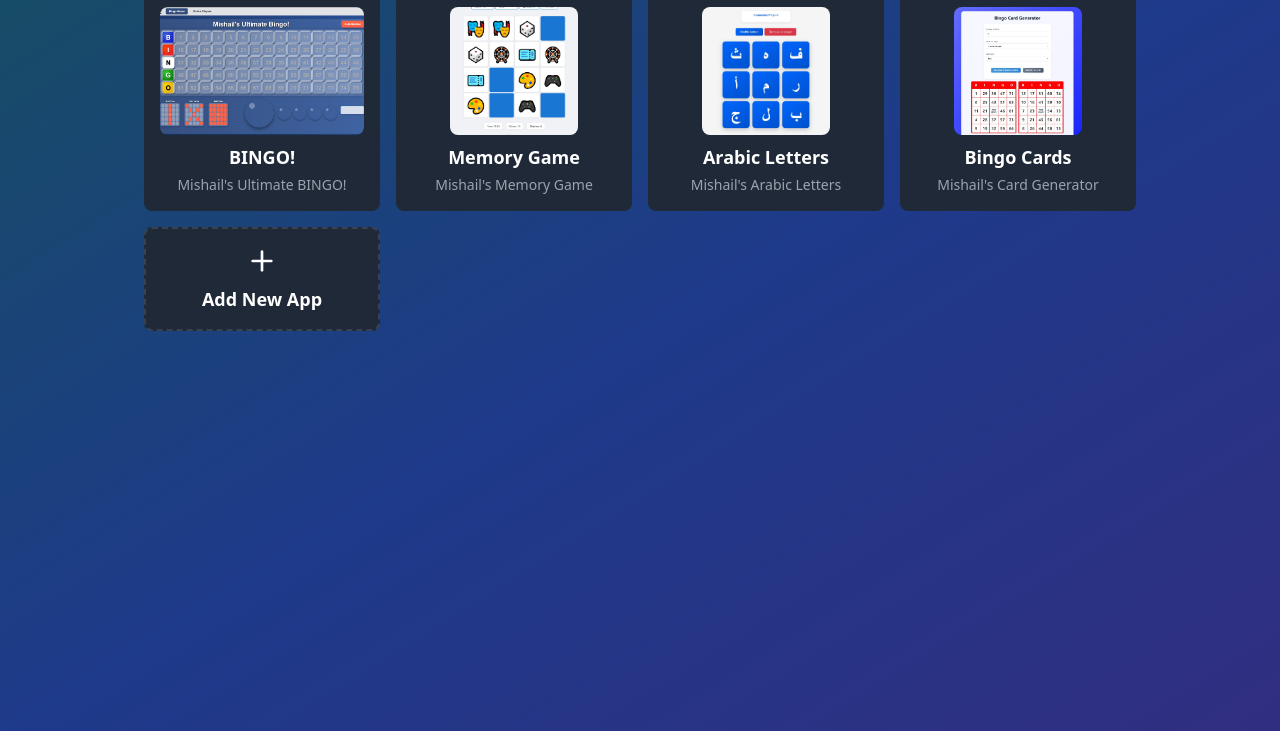
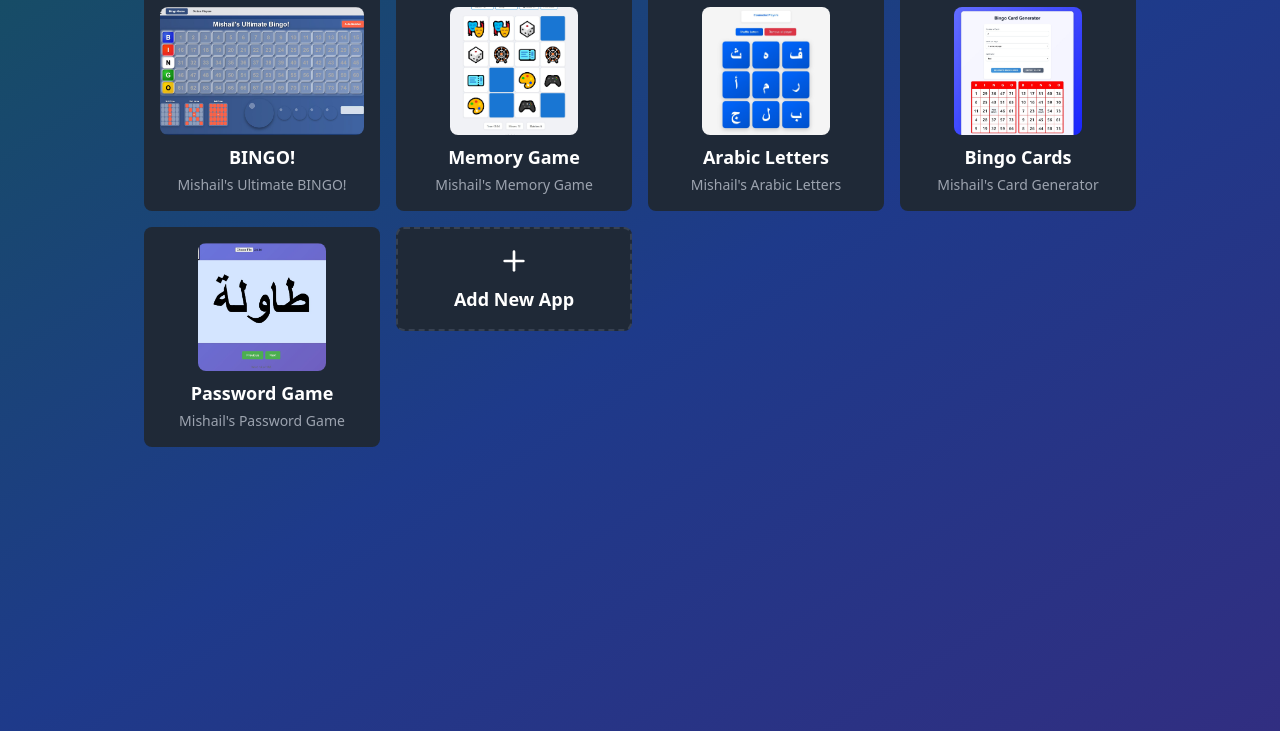
Before and after one commit to MikeJoe12/games-center, a plain HTML site: page index.html in a window 1280 px wide. Shown: the part 69-800 px from the top of the page. Drawn offline with nearby package versions, Linux system fonts and the light colour scheme.

Commit message:
New updates for password

```diff
--- a/index.html
+++ b/index.html
@@ -55,7 +55,16 @@
                     </div>
                 </div>
             </a>
-
+            <!-- App 3 -->
+            <a href="https://password-game.onrender.com" target="_blank" class="transform transition-all hover:scale-105">
+                <div class="p-4 bg-gray-800 border-gray-700 text-white hover:bg-gray-700 rounded-lg">
+                    <div class="flex flex-col items-center text-center">
+                        <img src=".\images\password_game.JPG" alt="Password Game" class="w-32 h-32 object-cover rounded-lg mb-2">
+                        <h2 class="text-lg font-semibold mb-1">Password Game</h2>
+                        <p class="text-sm text-gray-400">Mishail's Password Game</p>
+                    </div>
+                </div>
+            </a>
             <!-- Add New -->
             <a href="#" class="transform transition-all hover:scale-105">
                 <div class="p-4 bg-gray-800 border-gray-700 text-white hover:bg-gray-700 rounded-lg border-2 border-dashed">
```
Also changed, not shown: images/password_game.JPG (added).
